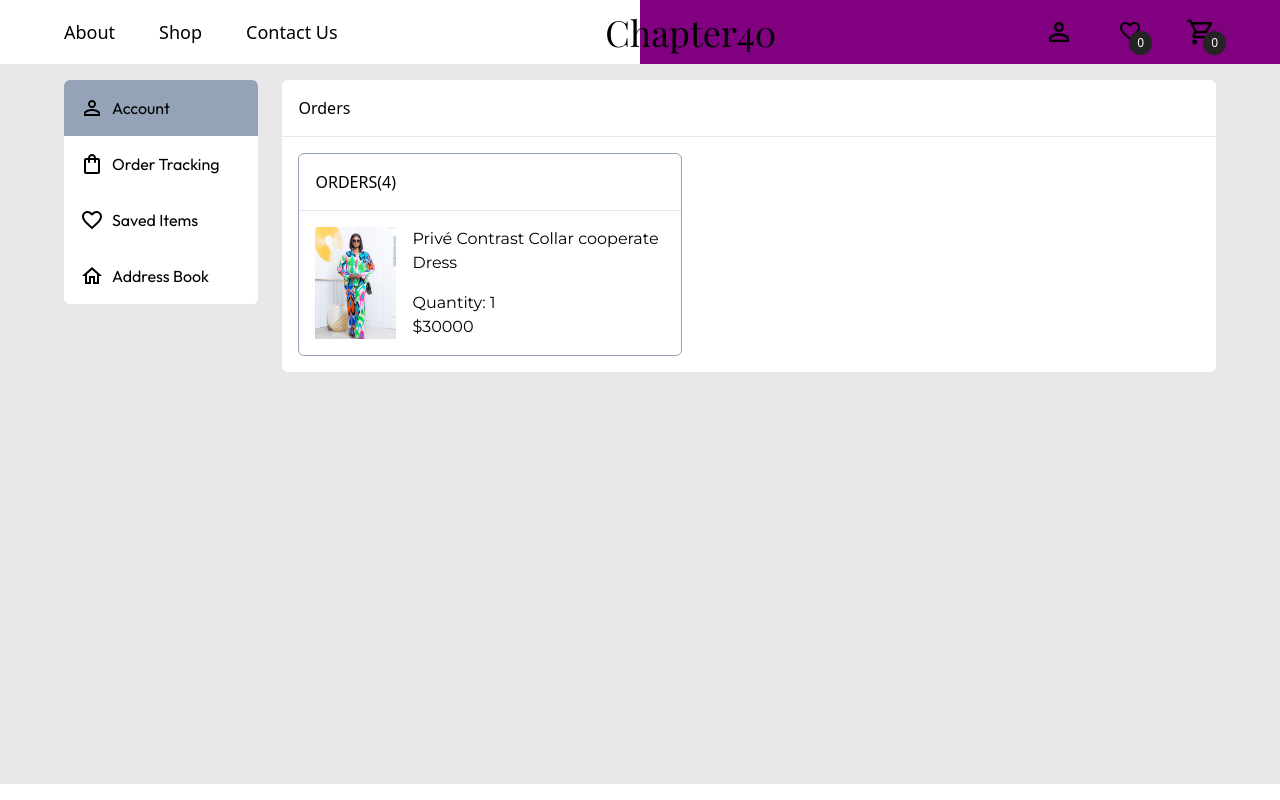
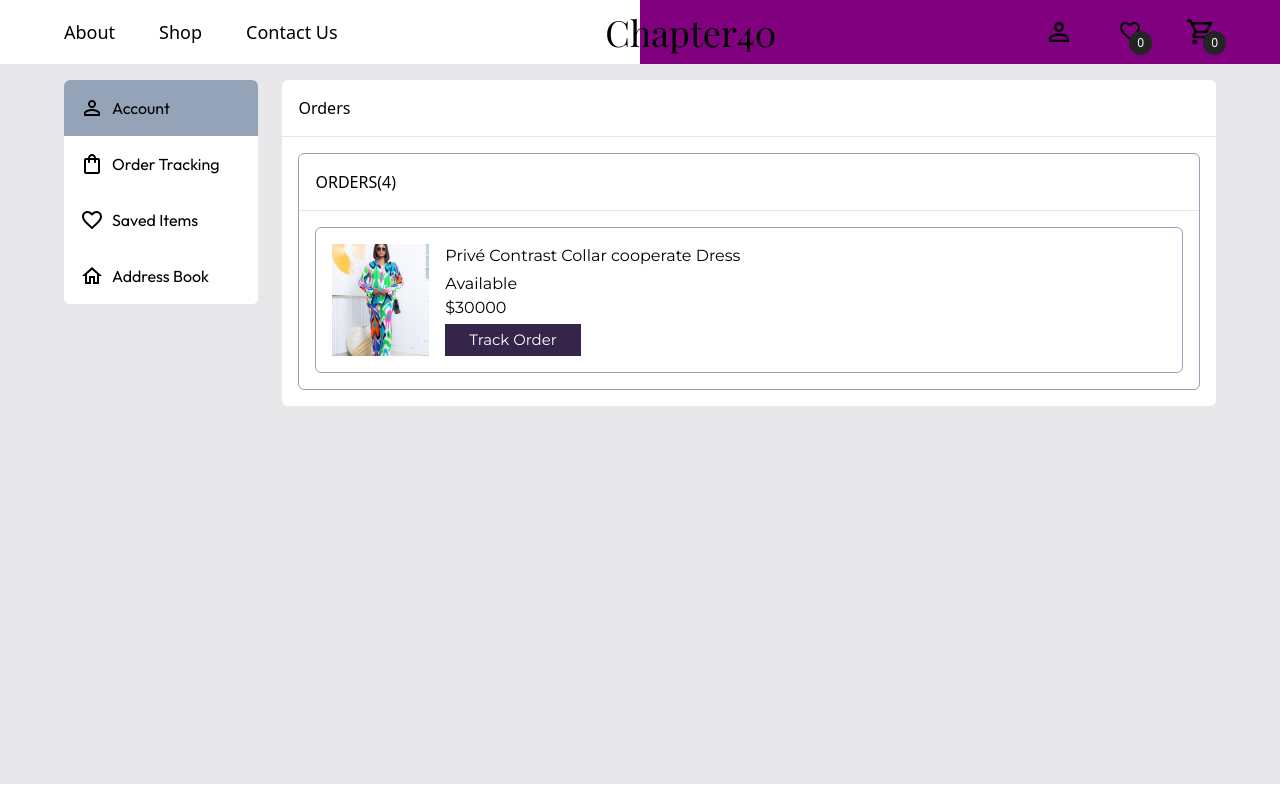
Before and after one commit to Temi-Dire/chapter40-website, a React (Vite) app: page /customer/order in a window 1280 px wide. Built offline with nearby package versions, Linux system fonts and the light colour scheme.

Commit message:
fix and add button

```diff
--- a/src/pages/customer/Account.tsx
+++ b/src/pages/customer/Account.tsx
@@ -27,6 +27,9 @@ const Account = () => {
             </div>
           </div>
         </div>
+        <button className="bg-[#36254B] py-1 px-6 text-white w-fit xl:text-[15px] mx-4 mb-2">
+          SIGN OUT
+        </button>
       </div>
     </>
   );
--- a/src/pages/customer/OrderTracking.tsx
+++ b/src/pages/customer/OrderTracking.tsx
@@ -5,22 +5,24 @@ const OrderTracking = () => {
         <p className="p-4">Orders</p>
         <hr />
         <div className="p-4">
-          <div className="border border-slate-400 rounded-md w-96">
+          <div className="border border-slate-400 rounded-md">
             <p className="p-4 font-medium">ORDERS(4)</p>
             <hr />
             <div className="p-4 flex justify-between">
-              <div className="flex">
+              <div className="flex border border-slate-400 rounded-md p-4 w-full">
                 <img
                   className="w-28 h-28 object-cover mr-2 lg:mr-4"
                   src="/assets/images/dress1.png"
                 />
-                <div className="w-44 lg:w-full flex flex-col justify-between font-montserrat">
+                <div className="w-44 lg:w-full flex flex-col justify-between font-montserrat text-[10px] xl:text-base">
                   <p>Privé Contrast Collar cooperate Dress</p>
                   <div>
-                    <p>Quantity: 1</p>
+                    <p>Available</p>
                     <p>$30000</p>
                   </div>
-                  {/* <button className="bg-[#36254B] py-1 px-6 text-white">Cancel Order</button> */}
+                  <button className="bg-[#36254B] py-1 px-6 text-white w-fit xl:text-[15px]">
+                    Track Order
+                  </button>
                 </div>
               </div>
               {/* <p className="justify-self-end items-end w-fit">Track Order</p> */}
```
